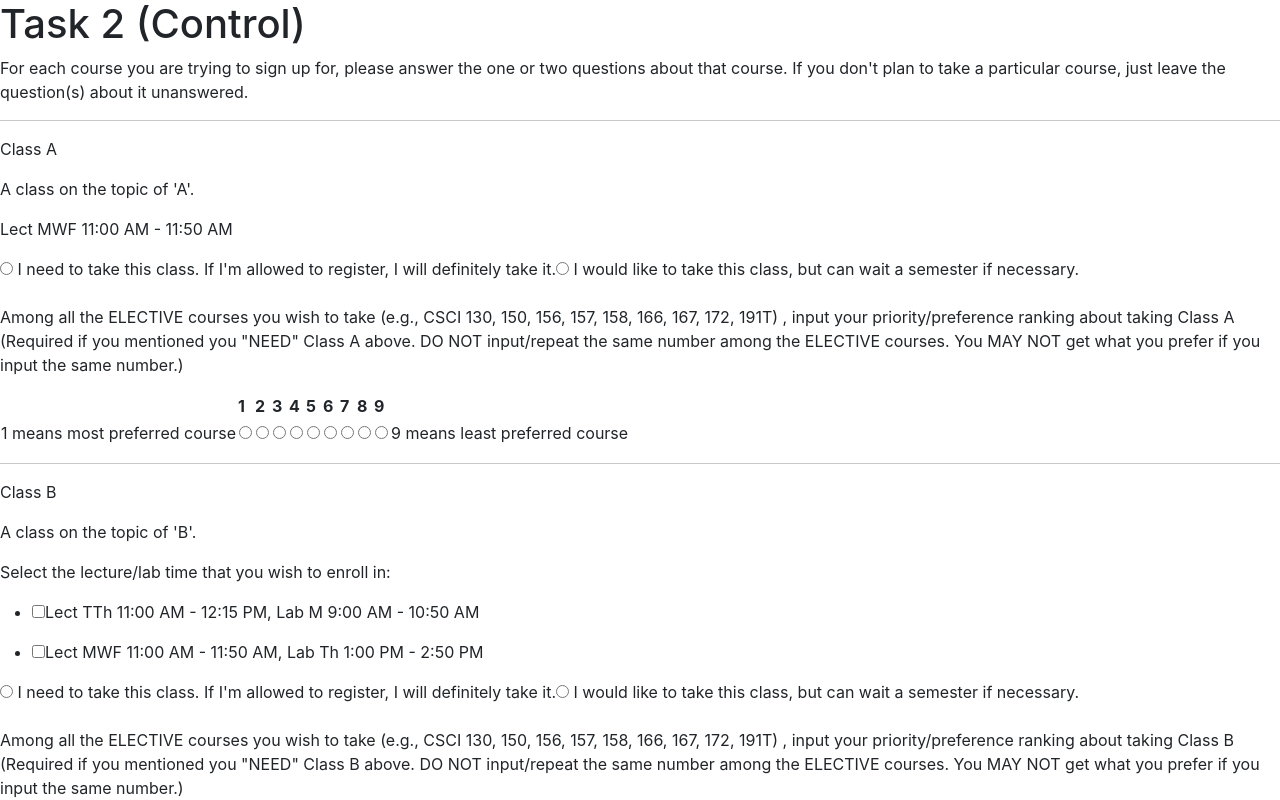
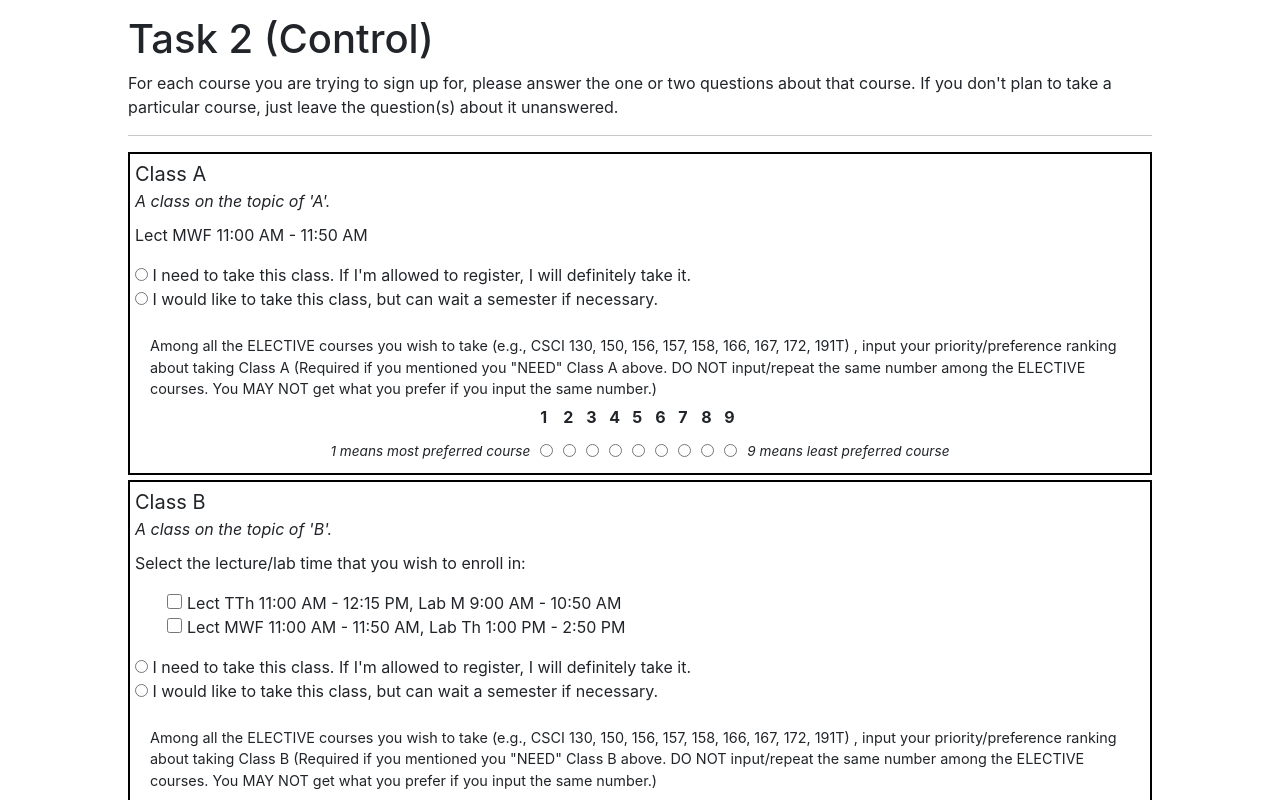
Before and after one commit to OmNai442003/Permission-Number-System-Improved---UX-Based, a React (Create React App) app: page /task2A in a window 1280 px wide. Shown: the top 800 px of the page. Built offline with nearby package versions, Linux system fonts and the light colour scheme.

Commit message:
Improve style for tasks 1 and 2. Clear React warnings.

```diff
--- a/src/App.css
+++ b/src/App.css
@@ -1,3 +1,94 @@
 .disabled{
     text-decoration: line-through;
 }
+
+.task-container {
+    margin-left:auto;
+    margin-right:auto;
+    width:80%;
+}
+
+.task-instruction {
+    margin-top:15px;
+}
+
+.course {
+    margin-bottom:5px;
+    padding:5px;
+    border-style:solid;
+    border-color:black;
+    border-width:2px;
+}
+
+.course-name {
+    font-size:125%;
+}
+
+.course-desc {
+    font-style: italic;
+    margin-bottom: 10px;
+}
+
+.course > ul > li {
+    list-style-type: none;
+}
+
+.course > ul > li > input {
+    height: 15px;
+    width: 15px;
+    margin-right: 5px;
+}
+
+.control-preference-instructions {
+    margin-left: 15px;
+    margin-right: 15px;
+    font-size: 90%;
+
+}
+.control-preference-text {
+    font-size: 85%;
+    font-style:italic;
+}
+
+.control-preference-table {
+    margin-left:auto;
+    margin-right:auto;
+}
+.control-preference-table > tbody > tr > td,
+.control-preference-table > thead > tr > th {
+    padding: 5px;
+}
+
+
+
+.sortable-preference-instructions {
+    margin-bottom: 15px;
+}
+.sortable-preference-background {
+    max-width: 50%;
+    padding: 10px;
+    margin-left: auto;
+    margin-right: auto;
+    background-color: lightgray;
+}
+
+.sortable-preference-item {
+    border-style:dotted;
+    border-width: 1px;
+    background-color: white;
+    border-color: black;
+    text-align:center;
+
+    margin-top: 5px;
+    margin-bottom: 5px;
+    padding: 5px 0 0 0;
+}
+
+.sortable-preference-course-name {
+    font-size:125%;
+}
+
+.sortable-preference-course-desc {
+    font-style: italic;
+    margin-bottom: 10px;
+}
--- a/src/components/Task1/Task1_Experiment_Course.js
+++ b/src/components/Task1/Task1_Experiment_Course.js
@@ -35,8 +35,9 @@ function Task1_Experiment_Course(props) {
 
     function renderSelectableSchedule(courseId, sections) {
         return sections.map(section => (
-            <ul>
-                <li className={(section.isEnabled)?(""):("disabled")}>
+            <li
+                key={section.id}
+                className={(section.isEnabled)?(""):("disabled")}>
                 <input
                     type="checkbox"
                     checked={!!section.isSelected}
@@ -45,20 +46,18 @@ function Task1_Experiment_Course(props) {
                 />
                 {renderScheduleRow(section)}
             </li>
-            </ul>
         ));
     }
 
     return (
-        <>
-            <div className="task1 control no-schedule" key={props.course.id}>
-
-                <p>{props.course.name}</p>
-                <p>{props.course.description}</p>
+        <div className="course" key={props.course.id}>
+            <div className="course-name">{props.course.name}</div>
+            <div className="course-desc">{props.course.description}</div>
             <p>Select the lecture/lab time that you wish to enroll in:</p>
+            <ul>
                 {renderSelectableSchedule(props.course.id, props.course.sections)}
+            </ul>
         </div>
-        </>
     );
 }
 
--- a/src/components/Task2/Task2_Control_Course.js
+++ b/src/components/Task2/Task2_Control_Course.js
@@ -35,8 +35,7 @@ function Task2_Control_Course(props) {
 
     function renderSelectableSchedule(courseId, sections) {
         return sections.map(section => (
-            <ul>
-                <li>
+            <li key={section.id}>
                 <input
                     type="checkbox"
                     checked={!!section.isSelected}
@@ -44,28 +43,25 @@ function Task2_Control_Course(props) {
                 />
                 {renderScheduleRow(section)}
             </li>
-            </ul>
         ));
     }
 
     function renderPreferenceRadioInput(courseId, value){
         return (
-            <td>
                 <input
                     type="radio"
                     value={value}
                     checked={props.course.preference === value}
+                    onChange={(e) => e.preventDefault()}
                     onClick={() => props.handleUpdatePreference(courseId, (props.course.preference == value)?(0):(value))} />
-            </td>
         )
     }
 
     return (
-        <>
-            <div className="task2 control" key={props.course.id}>
+        <div className="course" key={props.course.id}>
 
-                <p>{props.course.name}</p>
-                <p>{props.course.description}</p>
+            <div className="course-name">{props.course.name}</div>
+            <div className="course-desc">{props.course.description}</div>
             {
                 (props.course.sections.length == 1) ? (
                     <>
@@ -73,7 +69,9 @@ function Task2_Control_Course(props) {
                     </>):(
                     <>
                         <p>Select the lecture/lab time that you wish to enroll in:</p>
+                        <ul>
                             {renderSelectableSchedule(props.course.id, props.course.sections)}
+                        </ul>
                     </>
                     )
             }
@@ -82,6 +80,7 @@ function Task2_Control_Course(props) {
                     type="radio"
                     value="high"
                     checked={props.course.priority == TASK2.control.corePriority.high}
+                    onChange={(e) => e.preventDefault()}
                     onClick={() => props.handleUpdatePriority(props.course.id, (props.course.priority == TASK2.control.corePriority.high)?(TASK2.control.corePriority.unset):(TASK2.control.corePriority.high))}
                     /> I need to take this class. If I'm allowed to register, I will definitely take it.
             </label>
@@ -90,6 +89,7 @@ function Task2_Control_Course(props) {
                     type="radio"
                     value="low"
                     checked={props.course.priority == TASK2.control.corePriority.low}
+                    onChange={(e) => e.preventDefault()}
                     onClick={() => props.handleUpdatePriority(props.course.id, (props.course.priority == TASK2.control.corePriority.low)?(TASK2.control.corePriority.unset):(TASK2.control.corePriority.low))}
                     /> I would like to take this class, but can wait a semester if necessary.
             </label>
@@ -97,10 +97,11 @@ function Task2_Control_Course(props) {
             <br />
             <br />
 
-                <p>
+            <div className="control-preference-instructions">
             Among all the ELECTIVE courses you wish to take (e.g., CSCI 130, 150, 156, 157, 158, 166, 167, 172, 191T) , input your priority/preference ranking about taking {props.course.name} (Required if you mentioned you "NEED" {props.course.name} above. DO NOT input/repeat the same number among the ELECTIVE courses. You MAY NOT get what you prefer if you input the same number.)
-                </p>
-                <table>
+            </div>
+            <table className="control-preference-table">
+                <thead>
                     <tr>
                         <th></th>
                         <th>1</th>
@@ -114,8 +115,10 @@ function Task2_Control_Course(props) {
                         <th>9</th>
                         <th></th>
                     </tr>
+                </thead>
+                <tbody>
                     <tr>
-                        <td>1 means most preferred course</td>
+                        <td className="control-preference-text">1 means most preferred course</td>
                         <td>{renderPreferenceRadioInput(props.course.id, 1)}</td>
                         <td>{renderPreferenceRadioInput(props.course.id, 2)}</td>
                         <td>{renderPreferenceRadioInput(props.course.id, 3)}</td>
@@ -125,11 +128,11 @@ function Task2_Control_Course(props) {
                         <td>{renderPreferenceRadioInput(props.course.id, 7)}</td>
                         <td>{renderPreferenceRadioInput(props.course.id, 8)}</td>
                         <td>{renderPreferenceRadioInput(props.course.id, 9)}</td>
-                        <td>9 means least preferred course</td>
+                        <td className="control-preference-text">9 means least preferred course</td>
                     </tr>
+                </tbody>
             </table>
         </div>
-        </>
     );
 }
 
--- a/src/components/Task2/Task2_Experiement_Droppable.js
+++ b/src/components/Task2/Task2_Experiement_Droppable.js
@@ -19,8 +19,10 @@ function Task2_Experiment_Droppable(props){
                                 {...provided.draggableProps}
                                 {...provided.dragHandleProps}
                                 ref={provided.innerRef}
+                                className="sortable-preference-item"
                             >
-                                {course.name} {course.description}
+                                <div className="sortable-preference-course-name">{course.name}</div>
+                                <div className="sortable-preference-course-desc">{course.description}</div>
                             </DragContainer>
                         )}
 
@@ -36,6 +38,8 @@ function Task2_Experiment_Droppable(props){
                     <CourseList
                         ref={provided.innerRef}
                         {...provided.droppableProps}
+                        className="sortable-preference-background"
+
                     >
                         {props.courses.map(renderCourse)}
                         {provided.placeholder}
--- a/src/screens/Task2/Task2Page_Control.js
+++ b/src/screens/Task2/Task2Page_Control.js
@@ -1,8 +1,10 @@
 import { useState } from "react";
 import Task2_Control_Course from "../../components/Task2/Task2_Control_Course";
 import { TASK2 } from "../../utility/task2Const";
+import Styled from "styled-components";
 
 function Task2Page_Control() {
+    const Container = Styled.div``;
     const [courses, updateCourses] = useState([
         {
             id: 1,
@@ -136,22 +138,24 @@ function Task2Page_Control() {
 
     function renderRow(course){
         return (
-            <>
-            <hr/>
             <Task2_Control_Course
+                key={course.id}
                 course={course}
                 handleUpdatePriority={handleUpdatePriority}
                 handleUpdateSection={handleUpdateSection}
                 handleUpdatePreference={handleUpdatePreference}
             />
-            </>
         );
     };
 
     return (
-        <>
-            <h1>Task 2 (Control)</h1>
-            <p>For each course you are trying to sign up for, please answer the one or two questions about that course.  If you don't plan to take a particular course, just leave the question(s) about it unanswered.</p>
+        <Container className="task-container">
+            <div className="task-instruction">
+                <h1>Task 2 (Control)</h1>
+                <p>For each course you are trying to sign up for, please answer the one or two questions about that course.  If you don't plan to take a particular course, just leave the question(s) about it unanswered.</p>
+            </div>
+
+            <hr />
 
             {courses.map(renderRow)}
 
@@ -159,7 +163,7 @@ function Task2Page_Control() {
             <br />
             <button onClick={print}>Debug to Console</button>
 
-        </>
+        </Container>
     )
 }
 
```
Also changed, not shown: src/components/Task1/Task1_Control_Course.js (+8 -13 lines), src/components/Task2/Task2_Experiment_Course.js (+2 -40 lines), src/screens/Task1/Task1Page_Control.js (+11 -7 lines), src/screens/Task1/Task1Page_Experiment.js (+15 -11 lines), src/screens/Task2/Task2Page_Experiment.js (+47 -6 lines). Lines whose indentation alone changed are shown as unchanged.
